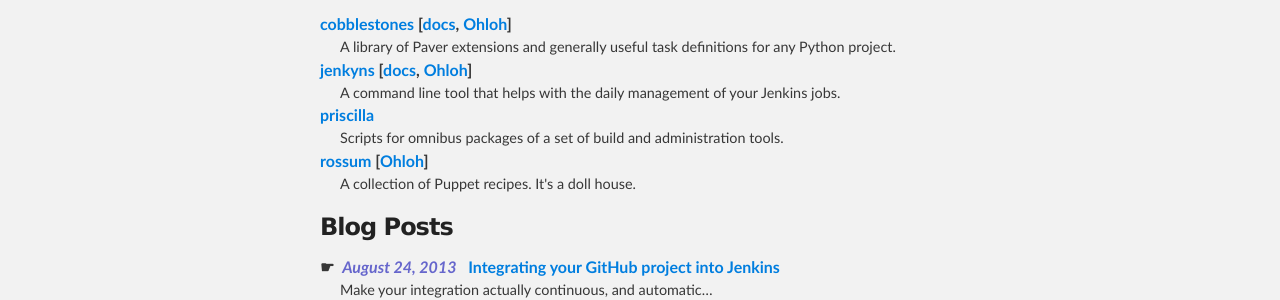
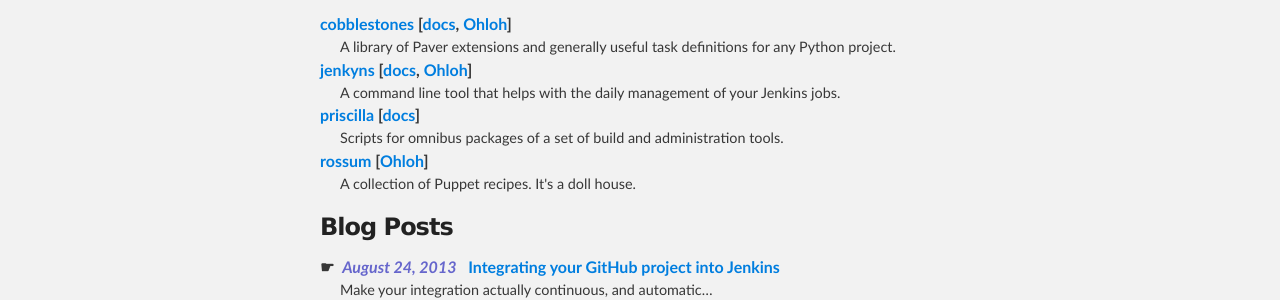
Before and after one commit to jhermann/jhermann.github.io, a Jekyll site: the page built from index.html, in a window 1280 px wide. Shown: the part 357-657 px from the top of the page. Built offline with Jekyll 4.4.1, drawn with Linux system fonts in a browser that asks for light colours; Markdown is read by kramdown in place of the engine named in the settings.

Commit message:
Priscilla docs link

```diff
--- a/index.html
+++ b/index.html
@@ -26,6 +26,7 @@ tagline: Beware of Grumpy Old Coder!
 
     <dt>
         <a href="https://github.com/jhermann/priscilla">priscilla</a>
+        [<a href="/priscilla">docs</a>]
     </dt>
     <dd>
         Scripts for omnibus packages of a set of build and administration tools.
```
